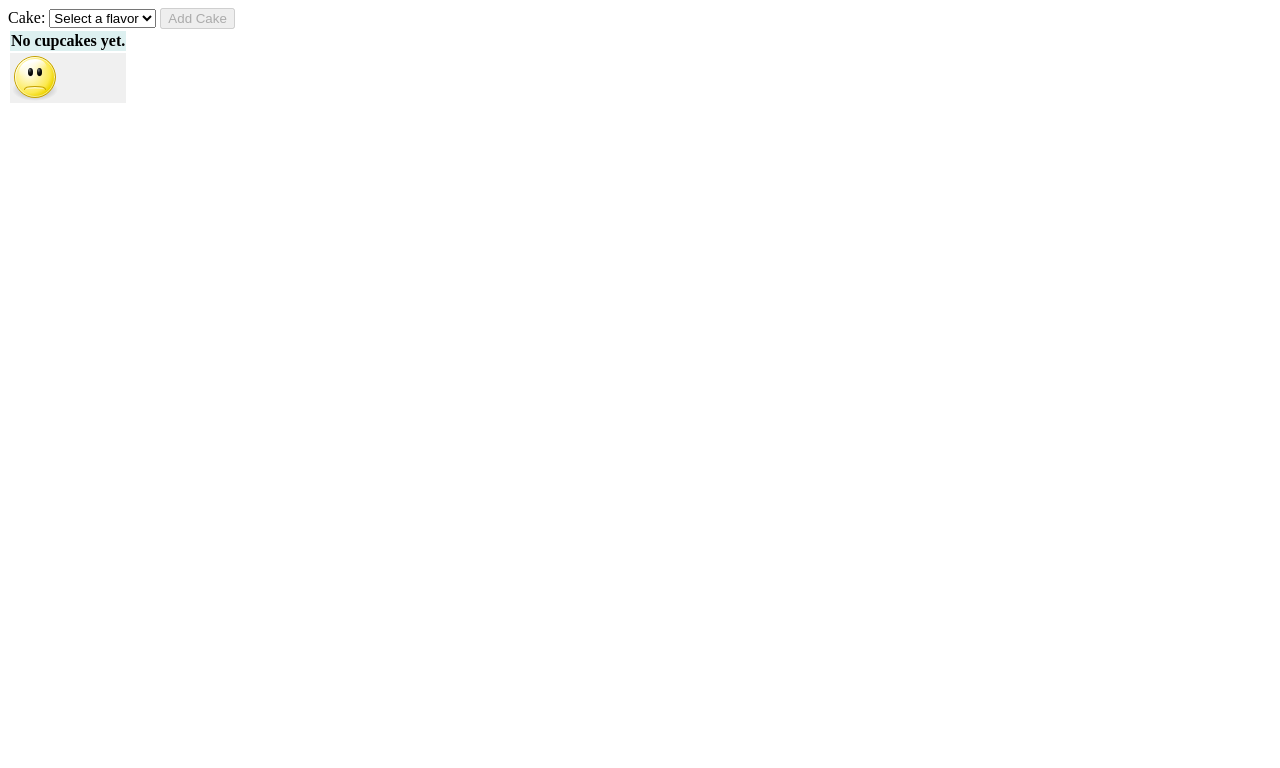
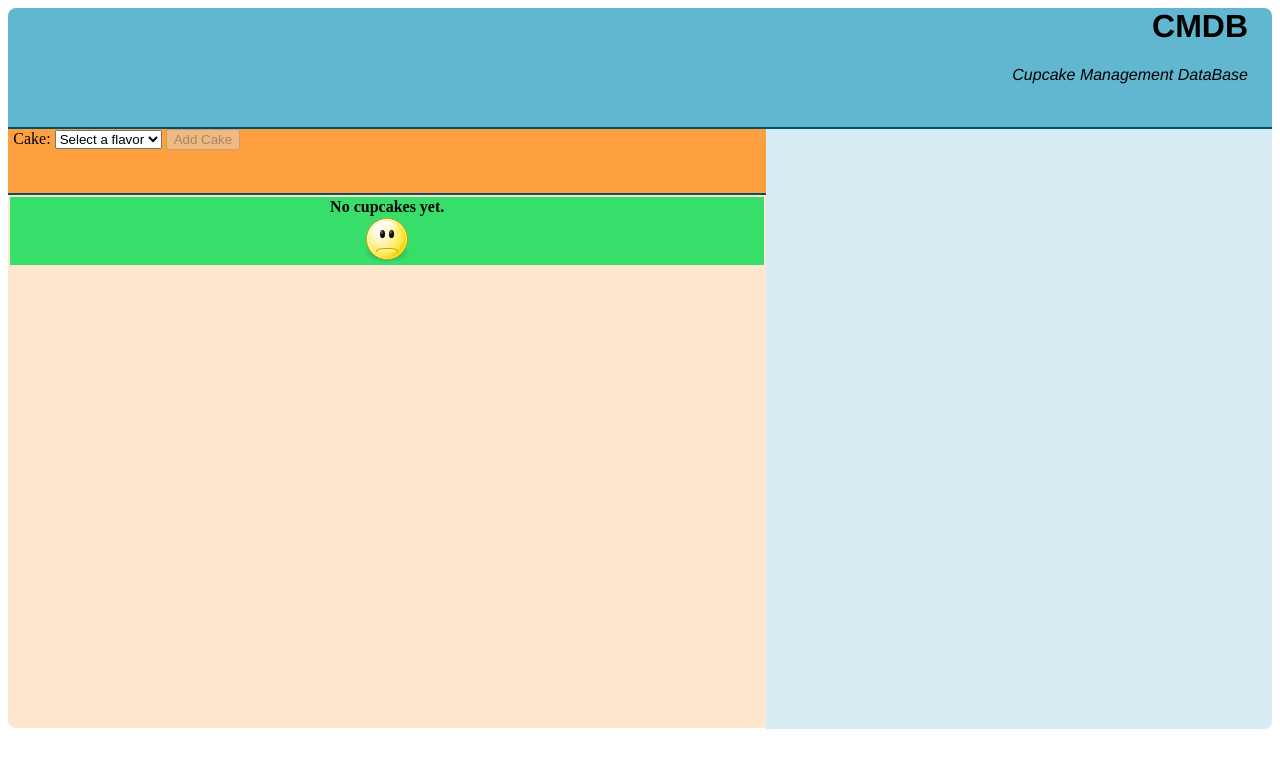
Before and after one commit to RemyPorter/KnockoutTutorial, a plain HTML site: page Code/CMDB/CMDB.html in a window 1280 px wide. Drawn offline with Linux system fonts and the light colour scheme.

Commit message:
Applied some styling to the demo. It's still ugly, but not dog ugly.

```diff
--- a/Code/CMDB/CMDB.css
+++ b/Code/CMDB/CMDB.css
@@ -14,9 +14,45 @@
 .cake-display > li.cake {
 	top: -300px;
 }
+tr:nth-child(odd) {
+	background-color: #37DE6A;
+	border:1px solid #37DE6A;
+}
 tr {
-	background-color: #F0F0F0;
+	background-color: #37DE6A;
+	border:1px solid #37DE6A;
 }
-tr:nth-child(odd) {
-	background-color: #DDF0F0;
+.cake-builder {
+	padding-bottom: 32pt;
+	background-color: #FFA040;
+	border-bottom: 2pt solid #025167;
+	margin-right:40%;
+	padding-left: 4pt;
 }
+#cake-display {
+	float: left;
+	width: 100%;
+}
+.cakes {
+	background-color: rgba(255, 160, 65, 0.25);
+	width: 60%;
+	height: 533px;
+	overflow: scroll;
+	border-bottom-left-radius: 8px
+}
+aside {
+	background-color: rgba(97, 183, 207, 0.25);
+	border-radius: 0px 0px 8px 0px;
+	height: 600px;
+	min-width: 320px;
+	width: 40%;
+}
+header {
+	padding-bottom: 32pt;
+	text-align: right;
+	font-family: helvetica;
+	background-color: #61B7CF;
+	border-radius: 8px 8px 0px 0px;
+	padding-right: 18pt;
+	border-bottom: 2pt solid #025167;
+}
--- a/Code/CMDB/CMDB.html
+++ b/Code/CMDB/CMDB.html
@@ -5,8 +5,12 @@
 		<link rel="stylesheet" href="CMDB.css" type="text/css" />
 	</head>
 <body>
+	<header>
+		<h1>CMDB</h1>
+		<em>Cupcake Management DataBase</em>
+	</header>
 	<section id="KnockoutCupcake">
-		<aside data-bind="with: NewCake" style="float: right">
+		<aside data-bind="with: ViewCake" style="float: right">
 			<ul class="cake-display">
 				<li class="decoration">
 					<img src="../Images/transparent.gif" width="320"
@@ -24,7 +28,7 @@
 				</li>
 			</ul>
 		</aside>
-		<div data-bind="with: NewCake">
+		<div class="cake-builder" data-bind="with: NewCake">
 			<span style="width:33%">
 				<label for="NewCakeFlavor">Cake:</label>
 					<select id="NewCakeFlavor" data-bind="optionsCaption:'Select a flavor', options: $root.Flavors, value: CakeFlavor"></select>
@@ -39,10 +43,11 @@
 			</span>
 			<button data-bind="click: $parent.AddCake, enable: $root.CanAdd">Add Cake</button>
 		</div>
-		<table>
+		<div class="cakes">
+		<table id="cake-display">
 			<!-- ko if: Cupcakes().length > 0 -->
 			<tbody data-bind="foreach: Cupcakes">
-				<tr>
+				<tr data-bind="event: { mouseover: $root.PreviewCake, mouseout: $root.StopPreview}">
 					<td><span data-bind="text: CakeFlavor"></span></td>
 					<td><span data-bind="text: IcingFlavor"></span></td>
 					<td><span data-bind="text: Decoration().Name"></span></td>
@@ -53,14 +58,13 @@
 			<!-- ko if: Cupcakes().length == 0 -->
 			<tbody>
 				<tr>
-					<th>No cupcakes yet.</th>
-				</tr>
-				<tr>
-					<td><img src="../Images/sad.svg" /></td>
+					<th>No cupcakes yet.<br />
+					<img src="../Images/sad.svg" /></th>
 				</tr>
 			</tbody>
 			<!-- /ko -->
 		</table>
+	</div>
 	</section>
 </body>
 <script type="text/javascript">
--- a/Code/CMDB/cupcake.js
+++ b/Code/CMDB/cupcake.js
@@ -28,6 +28,7 @@ var GlobalVM = function() {
 		{Id: ko.observable(4), Name: ko.observable("Plastic Mustache"), tag: "mustache"}]);
 	this.Cupcakes = ko.observableArray([]);
 	this.NewCake = ko.observable(new CupcakeVM());
+	this.ViewCake = ko.observable(this.NewCake());
 
 	var self = this;
 	//ko.computed sees that this depends on observables
@@ -46,6 +47,21 @@ var GlobalVM = function() {
 
 	this.RemoveCake = function(cake) {
 		self.Cupcakes.splice(self.Cupcakes.indexOf(cake), 1);
+	}
+
+	this.previewTimeout = null;
+	this.PreviewCake = function(cake) {
+		if (self.previewTimeout) {
+			clearTimeout(self.previewTimeout);
+			self.previewTimeout = null;
+		}
+		self.ViewCake(cake);
+	}
+
+	this.StopPreview = function() {
+		self.previewTimeout = setTimeout(function() {
+			self.ViewCake(self.NewCake());
+		}, 500);
 	}
 }
 var vm = new GlobalVM();
```
